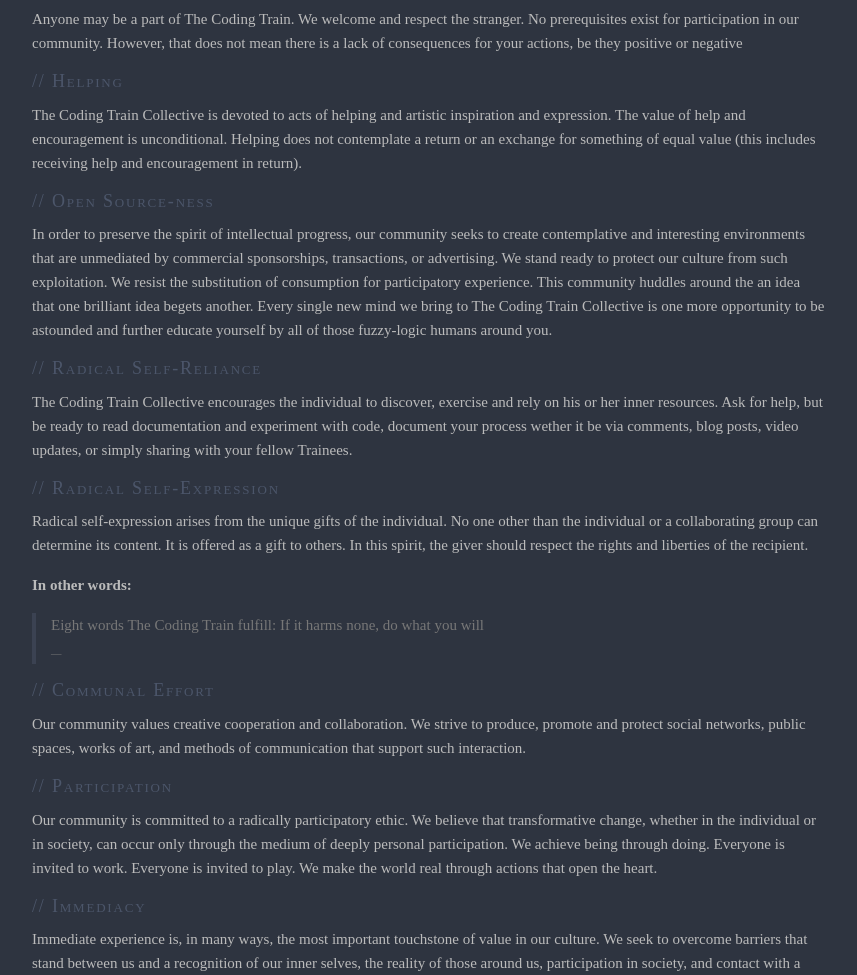
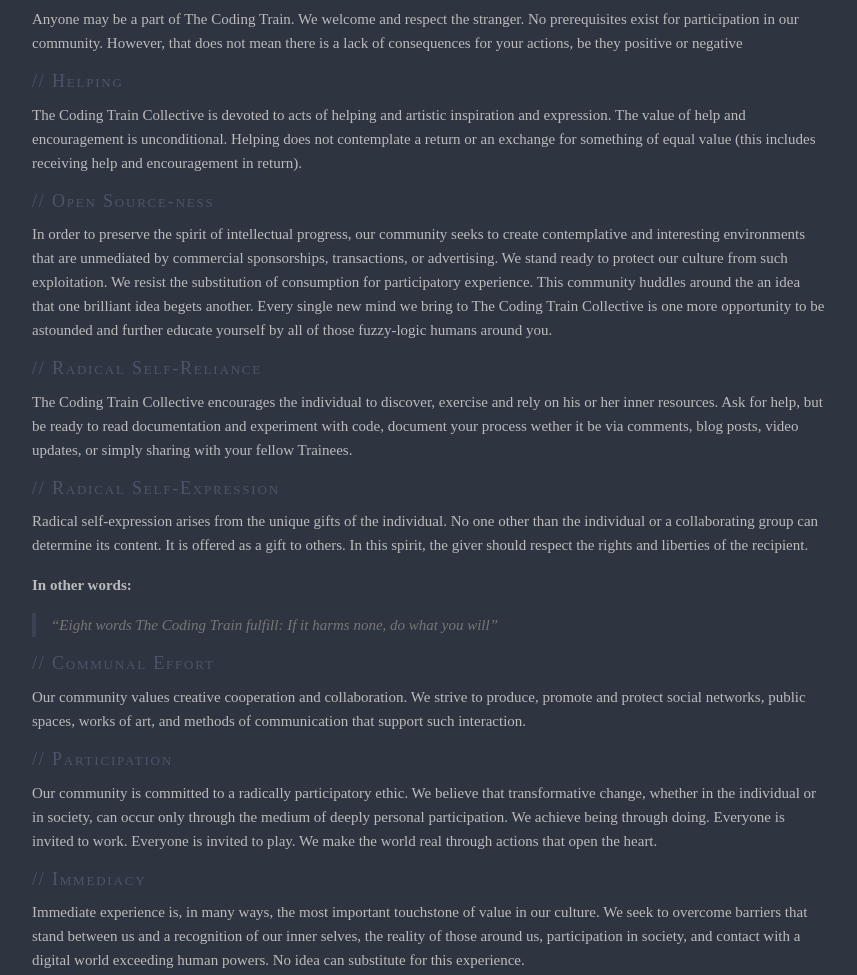
Before and after one commit to ada-lovecraft/0b1000, a plain HTML site: page docs/index.html in a window 1280 px wide. Shown: the part 122-1097 px from the top of the page, without its empty margins (211-1068 px from the left). Drawn offline with nearby package versions, Linux system fonts and the light colour scheme.

Commit message:
typography

```diff
--- a/docs/index.html
+++ b/docs/index.html
@@ -1459,15 +1459,14 @@
 <p class="sync-line" data-line="16">Radical self-expression arises from the unique gifts of the individual. No one other than the individual or a collaborating group can determine its content. It is offered as a gift to others. In this spirit, the giver should respect the rights and liberties of the recipient.</p>
 <p class="sync-line" data-line="18"><strong>In other words:</strong></p>
 <blockquote>
-<p class="sync-line" data-line="19">Eight words The Coding Train fulfill: If it harms none, do what you will<br>
-<sub><sup>__</sup></sub></p>
+<p class="sync-line" data-line="19"><em>“Eight words The Coding Train fulfill: If it harms none, do what you will”</em></p>
 </blockquote>
-<h2 class="sync-line" data-line="24" id="communal-effort">Communal Effort</h2>
-<p class="sync-line" data-line="25">Our community values creative cooperation and collaboration. We strive to produce, promote and protect social networks, public spaces, works of art, and methods of communication that support such interaction.</p>
-<h2 class="sync-line" data-line="28" id="participation">Participation</h2>
-<p class="sync-line" data-line="29">Our community is committed to a radically participatory ethic. We believe that transformative change, whether in the individual or in society, can occur only through the medium of deeply personal participation. We achieve being through doing. Everyone is invited to work. Everyone is invited to play. We make the world real through actions that open the heart.</p>
-<h2 class="sync-line" data-line="31" id="immediacy">Immediacy</h2>
-<p class="sync-line" data-line="32">Immediate experience is, in many ways, the most important touchstone of value in our culture. We seek to overcome barriers that stand between us and a recognition of our inner selves, the reality of those around us, participation in society, and contact with a digital world exceeding human powers. No idea can substitute for this experience.</p>
-<p class="sync-line" data-line="34">– Ada Lovecraft<br>
+<h2 class="sync-line" data-line="21" id="communal-effort">Communal Effort</h2>
+<p class="sync-line" data-line="22">Our community values creative cooperation and collaboration. We strive to produce, promote and protect social networks, public spaces, works of art, and methods of communication that support such interaction.</p>
+<h2 class="sync-line" data-line="25" id="participation">Participation</h2>
+<p class="sync-line" data-line="26">Our community is committed to a radically participatory ethic. We believe that transformative change, whether in the individual or in society, can occur only through the medium of deeply personal participation. We achieve being through doing. Everyone is invited to work. Everyone is invited to play. We make the world real through actions that open the heart.</p>
+<h2 class="sync-line" data-line="28" id="immediacy">Immediacy</h2>
+<p class="sync-line" data-line="29">Immediate experience is, in many ways, the most important touchstone of value in our culture. We seek to overcome barriers that stand between us and a recognition of our inner selves, the reality of those around us, participation in society, and contact with a digital world exceeding human powers. No idea can substitute for this experience.</p>
+<p class="sync-line" data-line="31">– Ada Lovecraft<br>
 <span style="font-face: Hack; font-size: 8px"><a href="http://burningman.org/culture/philosophical-center/10-principles/">Borrowed, remixed, and recontextualized from my fellow weirdos with ♡</a></span></p>
  </body>  </html>
```
Also changed, not shown: 1 other file.
